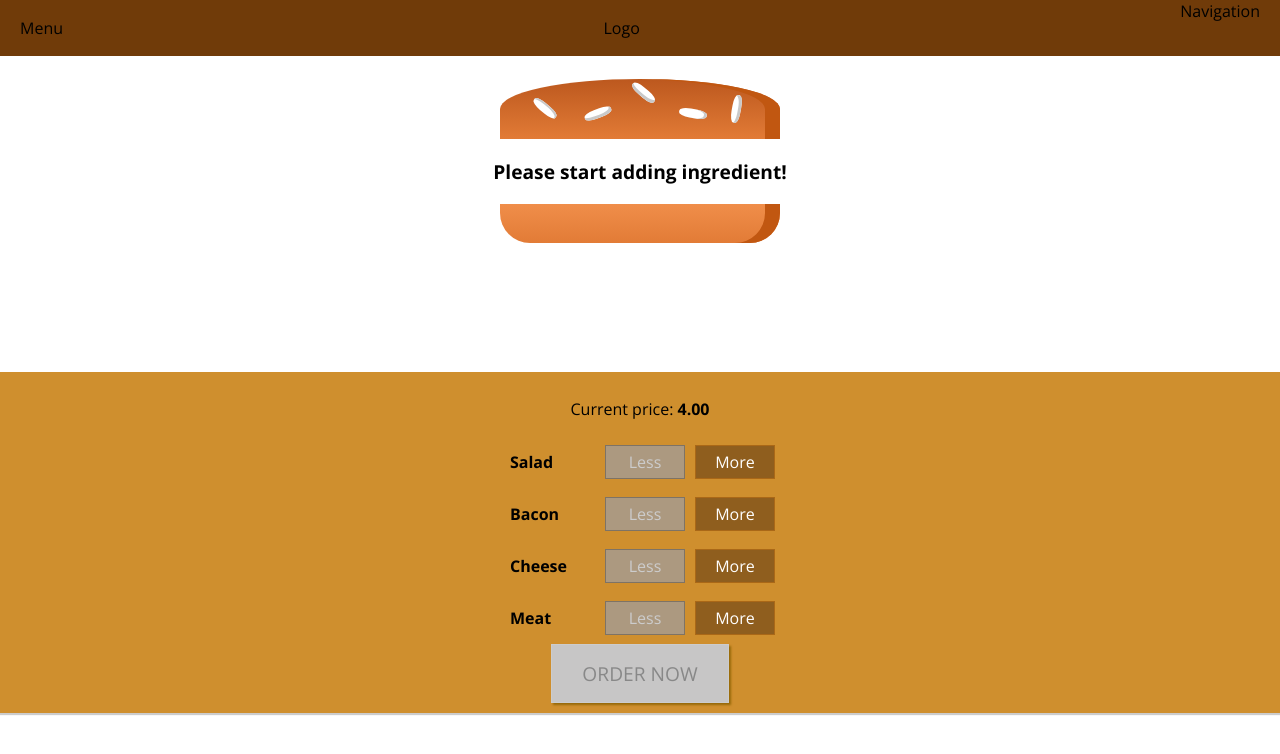
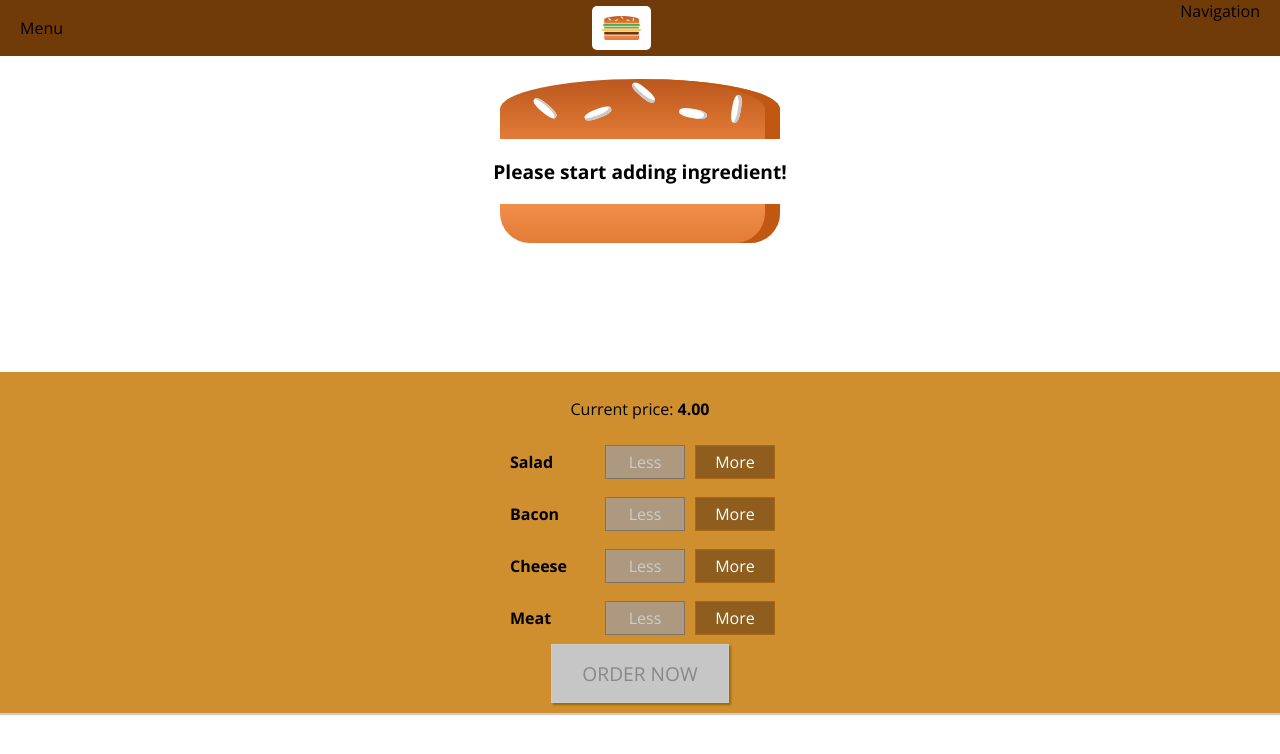
Before and after one commit to rafliandreansyah/ReactBurgerApp, a React app: page / in a window 1280 px wide. Shown: the top 754 px of the page. Built offline with nearby package versions, Linux system fonts and the light colour scheme.

Commit message:
Menambah komponen Logo

```diff
--- /dev/null
+++ b/src/components/Logo/Logo.css
@@ -0,0 +1,11 @@
+.Logo {
+  background-color: white;
+  height: 80%;
+  padding: 10px;
+  border-radius: 5px;
+  box-sizing: border-box;
+}
+
+.Logo img {
+  height: 100%;
+}
--- /dev/null
+++ b/src/components/Logo/Logo.js
@@ -0,0 +1,12 @@
+import React from "react";
+import classes from "./Logo.css";
+
+import logoImage from "../../assets/images/28.1 burger-logo.png";
+
+const logo = () => (
+  <div className={classes.Logo}>
+    <img src={logoImage} alt="My Burger" />
+  </div>
+);
+
+export default logo;
--- a/src/components/Navigation/Toolbar/Toolbar.js
+++ b/src/components/Navigation/Toolbar/Toolbar.js
@@ -1,10 +1,12 @@
 import React from "react";
 import classes from "./Toolbar.css";
+
+import Logo from "../../Logo/Logo";
 
 const toolbar = () => (
   <header className={classes.Toolbar}>
     <div>Menu</div>
-    <div>Logo</div>
+    <Logo />
     <nav>Navigation</nav>
   </header>
 );
```
Also changed, not shown: src/assets/images/28.1 burger-logo.png (added).
